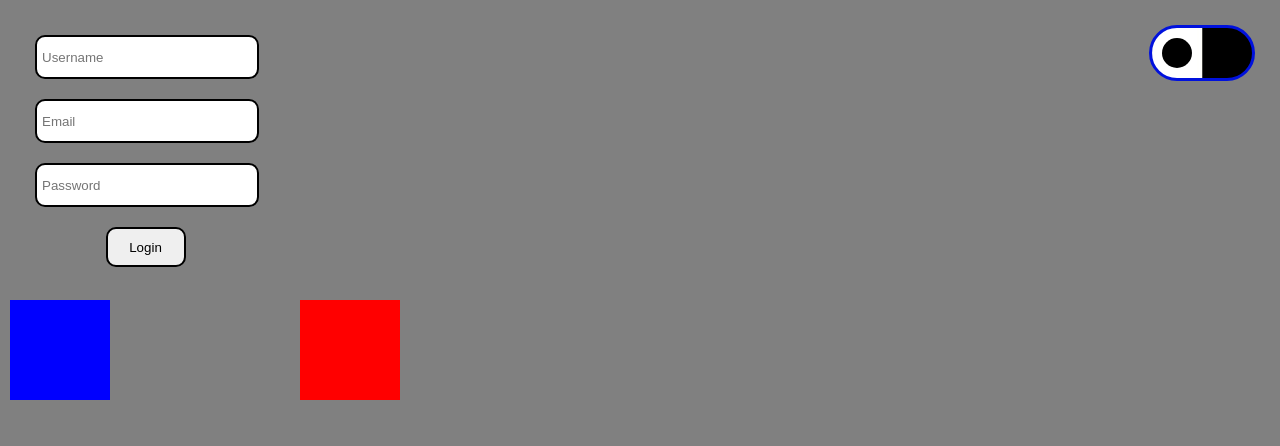
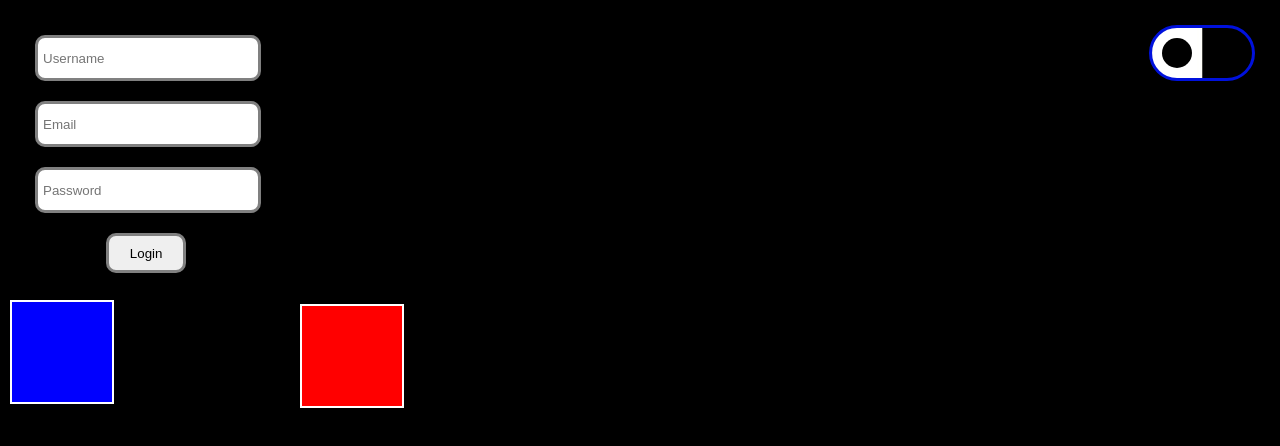
Before and after one commit to ArhamMurtaza/WDC, a plain HTML site: page 19sep2024/main.html in a window 1280 px wide. Shown: the top 446 px of the page. Drawn offline with Linux system fonts and the light colour scheme.

Commit message:
updated animations assingment

```diff
--- a/19sep2024/css/style.css
+++ b/19sep2024/css/style.css
@@ -28,7 +28,7 @@
 }
 
 body {
-    background-color: gray;
+    background-color: black;
     margin: 0px;
     padding: 0px;
 }
@@ -83,7 +83,7 @@ input{
     margin: 10px;
     padding: 5px;
     border-radius: 10px;
-    border: 2px solid black;
+    border: 3px solid gray;
 }
 
 .btn{
@@ -92,7 +92,7 @@ input{
     margin: 10px;
     margin-left: 33%;
     padding: 5px;
-    border: 2px solid black;
+    border: 3px solid gray;
     border-radius: 10px;
 }
 
@@ -120,6 +120,7 @@ input:focus{
     height: 100px;
     width: 100px;
     background-color: blue  ;
+    border: 2px solid white;
     animation-name: fly;
     animation-duration: 5s;
     animation-timing-function: ease-in-out;
@@ -141,9 +142,14 @@ input:focus{
     height: 100px;
     width: 100px;
     background-color: red  ;
+    border: 2px solid white;
     animation-name: rotate;
     animation-duration: 5s;
     animation-timing-function: ease-in-out;
     animation-iteration-count: infinite;
     animation-direction: alternate;
 }
+
+.rbox:hover{
+    animation-play-state: paused;
+}
```
